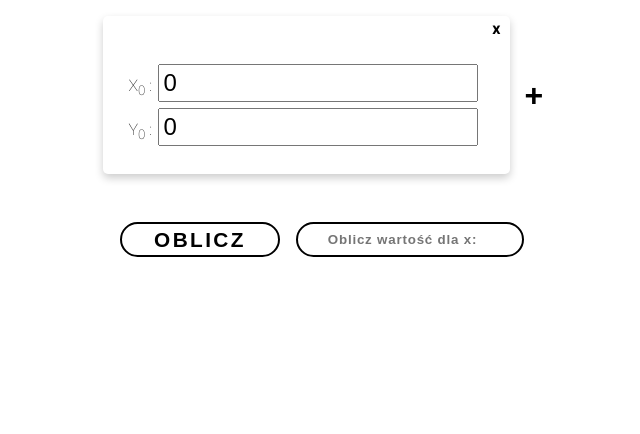
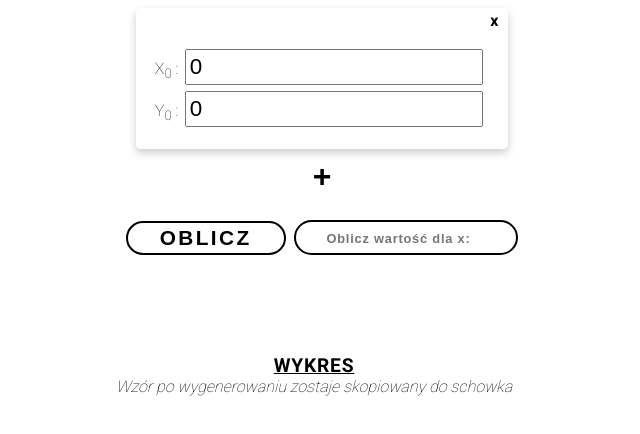
Before and after one commit to mduckdev/Lagrange-interpolation, a React (Create React App) app: page / in a window 1280 px wide. Shown: the top 434 px of the page, without its empty margins (326-966 px from the left). Built offline with nearby package versions, Linux system fonts and the light colour scheme.

Commit message:
Graphs functionality added

```diff
--- a/src/App.tsx
+++ b/src/App.tsx
@@ -6,6 +6,7 @@ import "./scss/style.scss"
 function App() {
   const cardsList = useSelector((state: RootState) => state.cards);
   const [url, setUrl] = useState("");
+  const [graphURL, setGraphURL] = useState("");
   const [interpolatedXValue, setInterpolatedXValue] = useState("");
   function multiply(a1: number[], a2: number[]) {
     let result: number[] = [];
@@ -18,7 +19,7 @@ function App() {
   }
 
   const getCoefficients = (xPoints: number[], yPoints: number[]): number[] => {
-    if (yPoints.length == 1) { return [yPoints[0]] }
+    if (yPoints.length === 1) { return [yPoints[0]] }
     let result: number[] = [];
     for (let i = 0; i < xPoints.length; i++) {
       result.push(0);
@@ -71,6 +72,8 @@ function App() {
       }
       equation += sign + Math.abs(Coefficients[i]).toString() + "x^" + String(Coefficients.length - 1 - i);
     }
+    navigator.clipboard.writeText(equation.slice(5));
+    setGraphURL(`https://www.wolframalpha.com/input?i=plot+${equation}`)
     if (interpolatedXValue.length > 0) {
       setUrl("https://latex.codecogs.com/png.image?\\dpi{110}\\\\" + equation + `\\\\f(${interpolatedXValue})=${calculateY(yPoints, xPoints, Number(interpolatedXValue))}`);
     } else {
@@ -79,15 +82,15 @@ function App() {
 
   }
   const calculateY = (yPoints: number[], xPoints: number[], interpolatedXValue: number) => {
-    if (yPoints.length == 1) { return [yPoints[0]] }
+    if (yPoints.length === 1) { return [yPoints[0]] }
 
-    if (xPoints.length != yPoints.length || xPoints.length == 0) return;
-    if (yPoints.length == 1) return (yPoints[0] / xPoints[0]) * interpolatedXValue;
+    if (xPoints.length !== yPoints.length || xPoints.length === 0) return;
+    if (yPoints.length === 1) return (yPoints[0] / xPoints[0]) * interpolatedXValue;
     let result = 0;
     for (let i = 0; i < yPoints.length; i++) {
       let tempValue = 1;
       for (let j = 0; j < yPoints.length; j++) {
-        if (i != j) {
+        if (i !== j) {
           tempValue *= (interpolatedXValue - xPoints[j]) / (xPoints[i] - xPoints[j]);
         }
       }
@@ -95,7 +98,6 @@ function App() {
     }
     return result;
   }
-
   return (
     <div className="App">
       <div className='card-container'>
@@ -105,6 +107,12 @@ function App() {
       </div>
 
       {url.length > 0 ? (<div className='results'><br></br><img alt="Equation" src={url}></img></div>) : (<div></div>)}
+      <br></br>
+      <div className='graph'>
+        <a href={graphURL} rel='noreferrer' target="_blank">WYKRES</a>
+        <br></br>
+        <i>Wzór po wygenerowaniu zostaje skopiowany do schowka</i>
+      </div>
     </div>
   );
 }
--- a/src/components/Cards.component.tsx
+++ b/src/components/Cards.component.tsx
@@ -19,10 +19,13 @@ export const Cards = () => {
 
     return (
         <div className="card-container">
-            {cardsList.cards.map((element, index) => <Card index={index} key={index}></Card>)}
+            <div className="card-container">
+                {cardsList.cards.map((element, index) => <Card index={index} key={index}></Card>)}
+            </div>
             <button className='plus' onClick={() => dispatch(createCard())}>
                 +
             </button>
         </div>
+
     )
 }
--- a/src/scss/style.scss
+++ b/src/scss/style.scss
@@ -12,43 +12,33 @@ body {
     justify-content: center;
     flex-wrap: wrap;
     flex-direction: row;
-    align-content: center;
+    align-items: center;
+    gap: 1vh
 }
 
-.actions {
-    margin-top: 10vh;
-    margin-left: auto;
-    margin-right: auto;
-    width: 80vw;
-    display: flex;
-    justify-content: center;
-}
 
 .card {
     box-shadow: 0 4px 8px 0 rgba(0, 0, 0, 0.2);
-    padding: 2vw;
+    padding: 1.5vw;
     border-radius: 5px;
-    margin: 1vh;
     position: relative;
 }
 
 .plus {
     background-color: transparent;
-    margin: auto 0;
     font-weight: 700;
     border-radius: 50%;
     border: none;
     font-size: 200%;
     cursor: pointer;
     outline: none;
-
 }
 
 .card input {
     outline: none;
     padding: 3px;
     margin: 3px 0.4rem;
-    font-size: 150%;
+    font-size: 140%;
 }
 
 .closeButton {
@@ -68,7 +58,7 @@ body {
 }
 
 .submitButton {
-    margin-top: 5vh;
+    margin-top: 2vh;
     width: 10rem;
     outline: none;
     border: 2px black solid;
@@ -79,21 +69,26 @@ body {
     background-color: #ffffff;
     cursor: pointer;
     transition: 0.7s;
+    padding: 0.2rem;
 }
 
 .calculateYInput {
-    margin-top: 5vh;
+    margin-top: 2vh;
     width: 13rem;
     outline: none;
     border: 2px black solid;
     border-radius: 10rem;
     font-weight: 700;
     letter-spacing: 0.05rem;
+    font-size: 100%;
     background-color: #ffffff;
     transition: 0.7s;
     text-align: center;
-    padding: 0.5rem;
-    margin-left: 1rem;
+    padding: 0.4rem;
+}
+
+.calculateYInput::placeholder {
+    font-size: 80%;
 }
 
 .submitButton:hover {
@@ -108,6 +103,19 @@ body {
     justify-content: center;
 }
 
+.graph {
+    text-align: center;
+    margin-top: 10vh;
+}
+
+.graph a {
+    outline: none;
+    font-size: 120%;
+    color: black;
+    font-weight: 700;
+    letter-spacing: 0.05rem;
+}
+
 .results img {
     margin-top: 2rem;
 }
```
Also changed, not shown: src/utils.tsx (deleted, +0 -55 lines).
